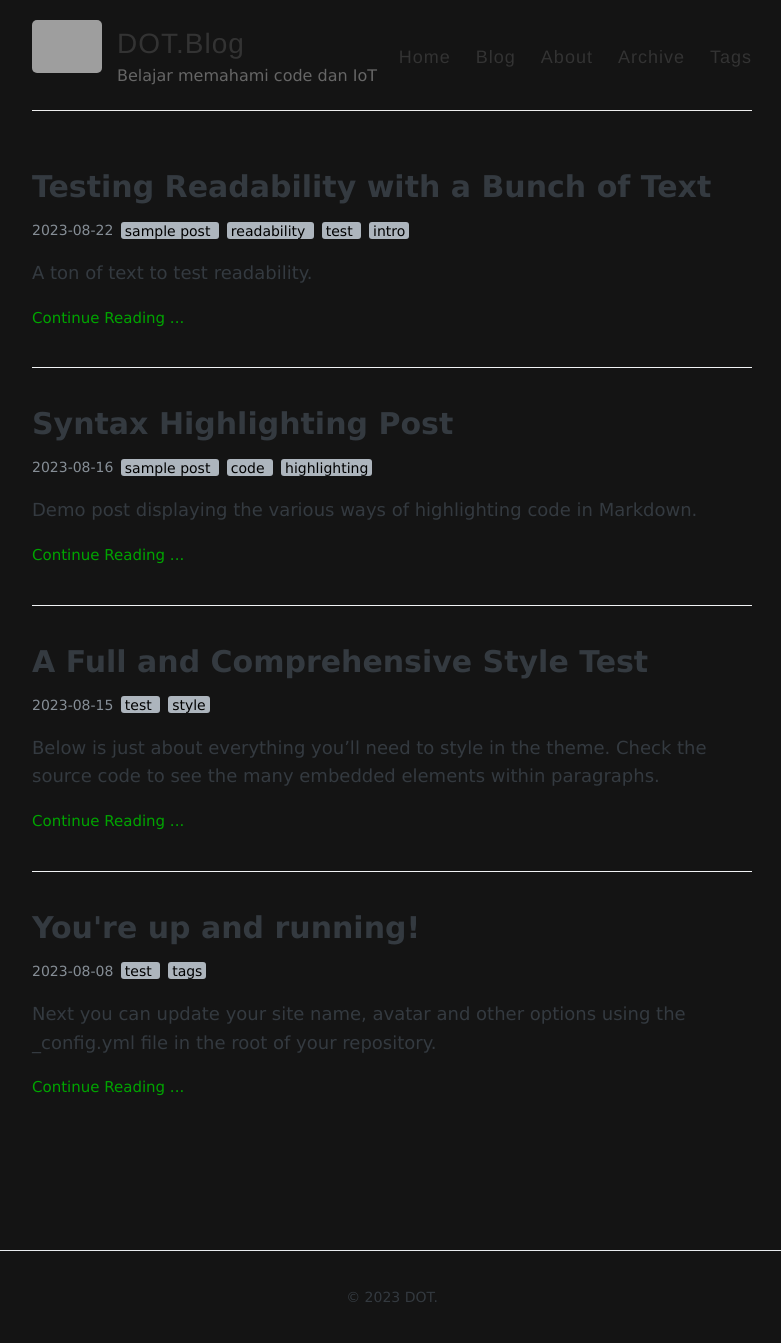
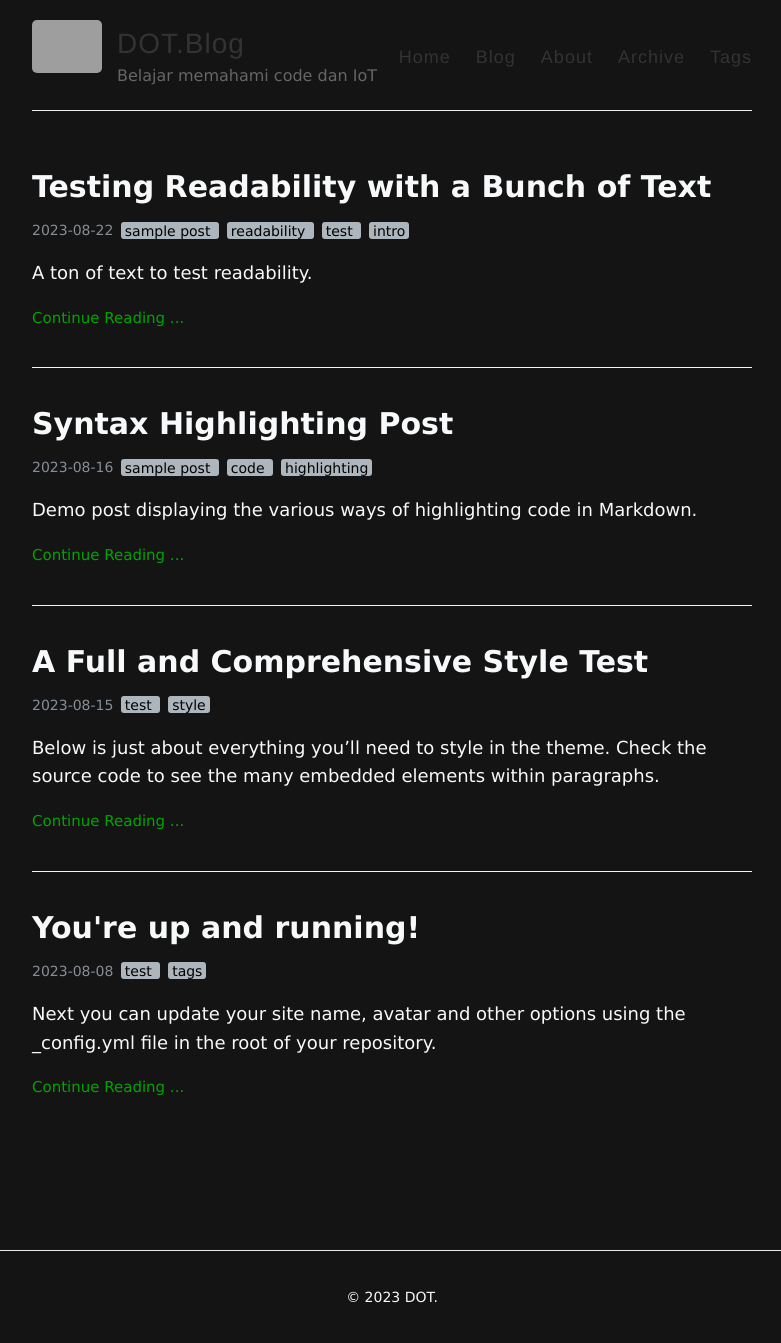
Before and after one commit to iamreeyo/blog, a Jekyll site: the page built from index.html, in a window 1280 px wide. Shown: the whole page, without its empty margins (248-1029 px from the left). Built offline with Jekyll 4.4.1, drawn with Linux system fonts in a browser that asks for light colours; the list of posts is cut into pages by our own code.

Commit message:
Update _variables.scss

```diff
--- a/_sass/_variables.scss
+++ b/_sass/_variables.scss
@@ -30,7 +30,7 @@ $small-font-size: 14px;
 
 // Colors
 $body-color: $oc-body;
-$base-color: $oc-gray-8;
+$base-color: $oc-gray-0;
 $base-lighten-color: $oc-gray-6;
 
 $text-color: $base-color;
```
